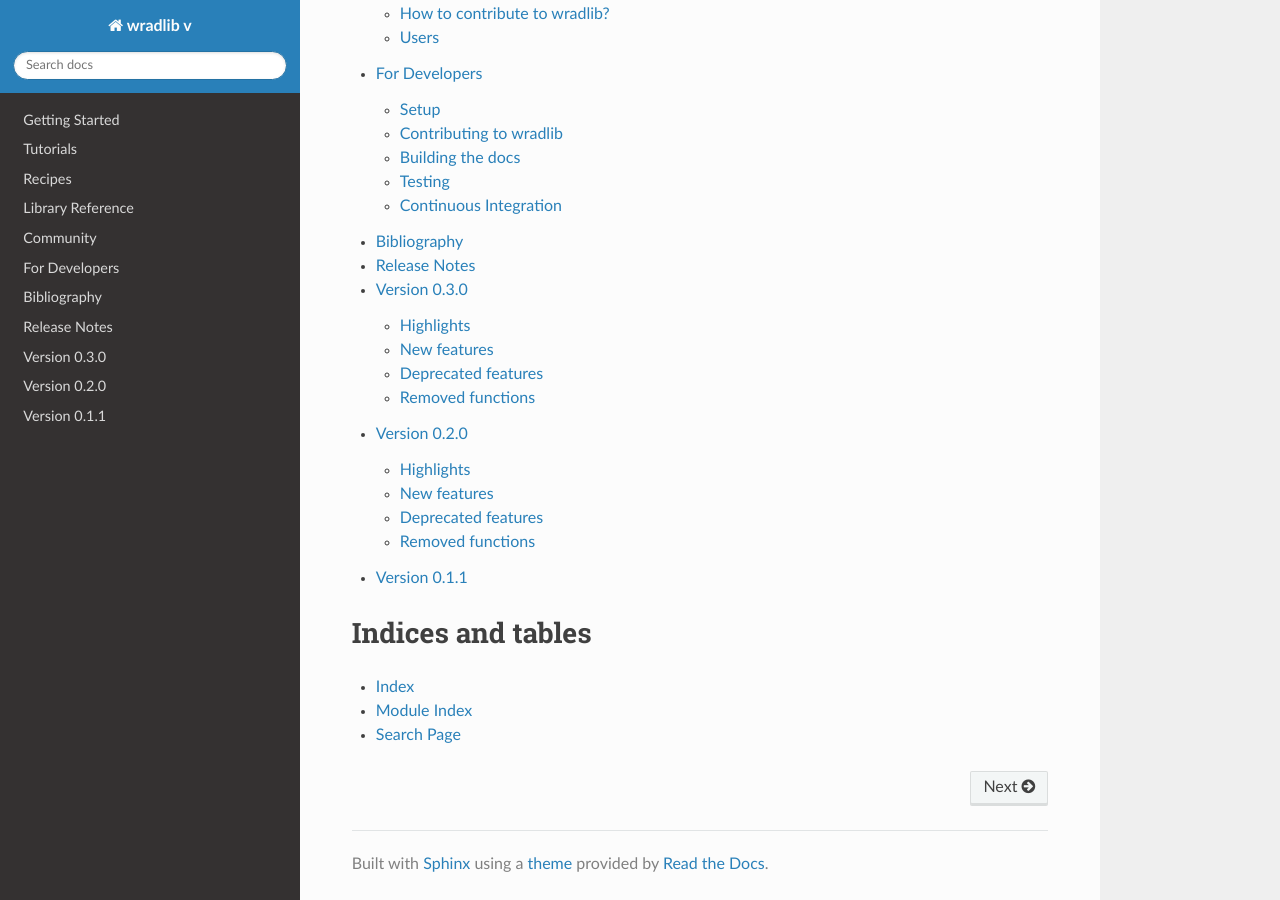
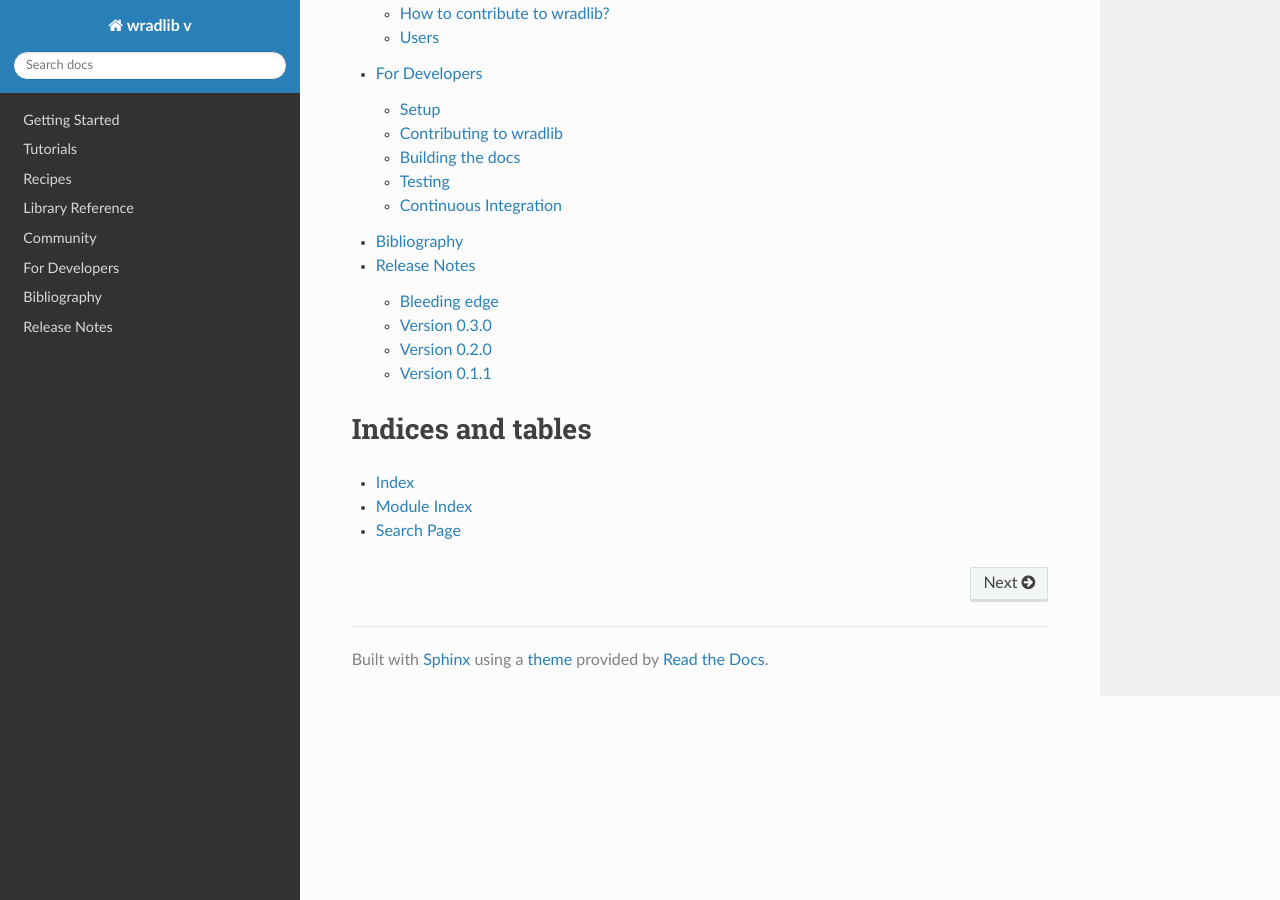
Before and after one commit to wradlib/wradlib-docs, a Sphinx documentation site: the page built from source/index.rst, in a window 1280 px wide and 900 px high, scrolled down 1601 px. Built offline with Sphinx 7.4.7 and the Read the Docs theme 2.0.0, drawn with Linux system fonts in a browser that asks for light colours; some of the changed lines change nothing that is shown.

Commit message:
DOC: Fruther development of the release notes.

```diff
--- a/source/release_notes.rst
+++ b/source/release_notes.rst
@@ -1,52 +1,73 @@
 Release Notes
-===========
+=============
 
 Please note that as long as wradlib releases are within the ``0.y.z`` series, the API cannot be considered stable. We will try to avoid sudden API breaks via deprecation warnings. All wradlib releases come without any warranty. Release notes might be incomplete. See `here <https://bitbucket.org/wradlib/wradlib/commits/all>`_ for a complete record of changes.
 
-You can install the latest wradlib release from PyPI via ``pip install wradlib`` or specific version via ``pip install wradlib==x.y.z``.
+You can install the latest wradlib release from PyPI via ``$ pip install wradlib`` or specific version via ``$ pip install wradlib==x.y.z``.
+
+
+Bleeding edge
+-------------
+
+**Highlights**
+
+Added RADOLAN tutorial to the documentation. Together with that came new function to retrieve the RADOLAN composite grid.
+
+**New features**
+
+:doc:`generated/wradlib.georef.get_radolan_grid`
+
+**Deprecated features**
+
+*None.*
+
+**Removed functions**
+
+*None.*
+
 
 
 Version 0.3.0
-==============
+-------------
 
-Highlights
---------------
+**Highlights**
+
 *Summarize the most important changes...*
 
-New features
--------------------
+**New features**
+
 *New functions or "functionalities"*
 
-Deprecated features
------------------------------
+**Deprecated features**
+
 *Add deprecated functions*
 
-Removed functions
----------------------------
+**Removed functions**
+
 *Add removed functions....*
 
 
 Version 0.2.0
-==============
+-------------
 
-Highlights
---------------
+**Highlights**
+
 *Summarize the most important changes...*
 
-New features
--------------------
+**New features**
+
 *New functions or "functionalities"*
 
-Deprecated features
------------------------------
+**Deprecated features**
+
 *Add deprecated functions*
 
-Removed functions
----------------------------
+**Removed functions**
+
 *Add removed functions....*
 
 
 Version 0.1.1
-==============
+-------------
 
 ``0.1.1`` was the first wradlib release for a long time. Only since January 2015, we have begun to update releases more regularly.
```
